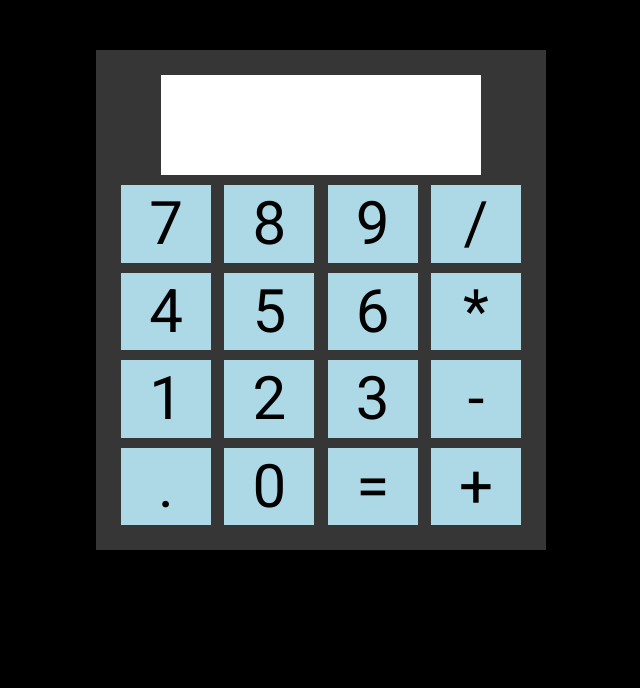
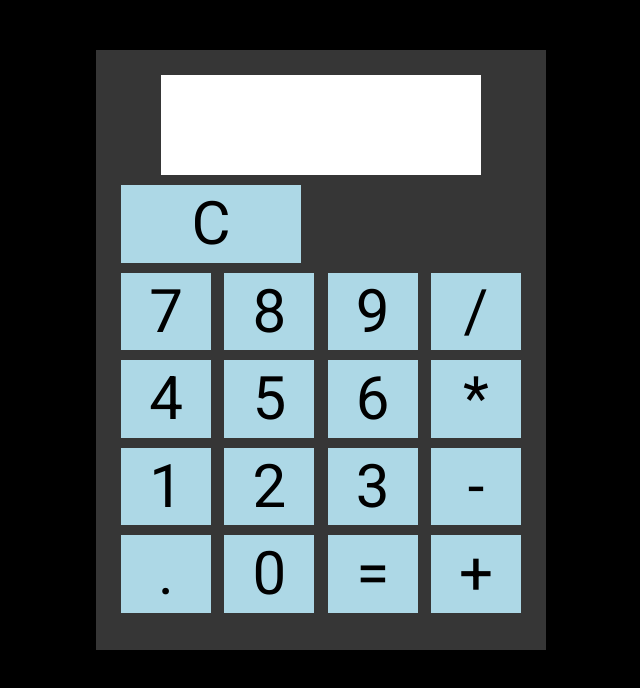
Before and after one commit to ilyennaa/calculator, a plain HTML site: page index.html in a window 1280 px wide. Shown: the whole page, without its empty margins (319-959 px from the left). Drawn offline with Linux system fonts and the light colour scheme.

Commit message:
Added a 'Clear' button and attached event listener

```diff
--- a/index.html
+++ b/index.html
@@ -16,6 +16,9 @@
                 <div id="main-number-display"></div>
             </div>
             <div class="buttons-display">
+                <div class="button-row">
+                    <div class="clear-button">C</div>
+                </div>
                 <div class="button-row">
                     <div class="button number">7</div>
                     <div class="button number">8</div>
--- a/script.js
+++ b/script.js
@@ -7,6 +7,7 @@ const numberButtons = document.querySelectorAll('.number');
 const operatorButtons = document.querySelectorAll('.operator');
 const equalsButton = document.querySelector('.equals');
 const decimalButton = document.querySelector('.decimal');
+const clearButton = document.querySelector('.clear-button');
 const mainDisplay = document.getElementById('main-number-display');
 const secondaryDisplay = document.getElementById('secondary-number-display');
 
@@ -43,7 +44,7 @@ operatorButtons.forEach((element) => {
 });
 
 equalsButton.addEventListener("click", evaluate);
-
+clearButton.addEventListener("click", clearScreens);
 
 
 const operate = (firstNumber, secondNumber, operator) => {
--- a/style.css
+++ b/style.css
@@ -10,7 +10,7 @@
 
 .calculator-case {
     width: 450px;
-    height: 500px;
+    height: 600px;
     background-color: var(--calculator-case);
     display: flex;
     justify-content: center;
@@ -19,7 +19,7 @@
 
 .calculator {
     width: 400px;
-    height: 450px;
+    height: 550px;
     display: flex;
     flex-direction: column;
 }
@@ -55,7 +55,7 @@
 
 .buttons-display {
     width: 100%;
-    height: 350px;
+    height: 450px;
     margin-top: 10px;
 }
 
@@ -77,7 +77,19 @@
     font-family: 'Roboto', sans-serif;
 }
 
-.button:hover {
+.clear-button {
+    background-color: lightblue;
+    width: 45%;
+    margin-bottom: 10px;
+    display: flex;
+    justify-content: center;
+    align-items: center;
+    font-size: 60px;
+    font-family: 'Roboto', sans-serif;
+}
+
+.button:hover,
+.clear-button:hover {
     background-color: rgb(125, 177, 194);
 }
 
```
